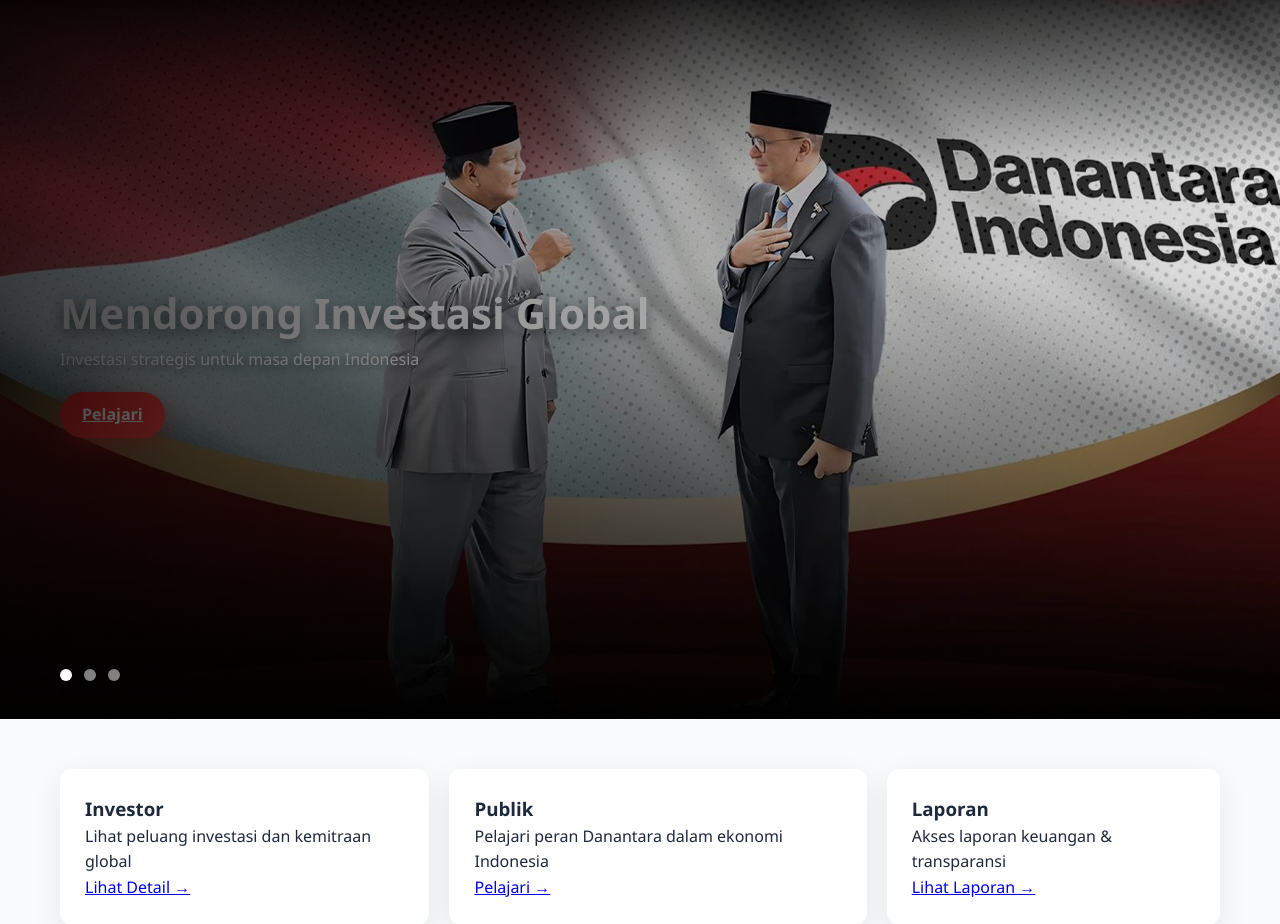
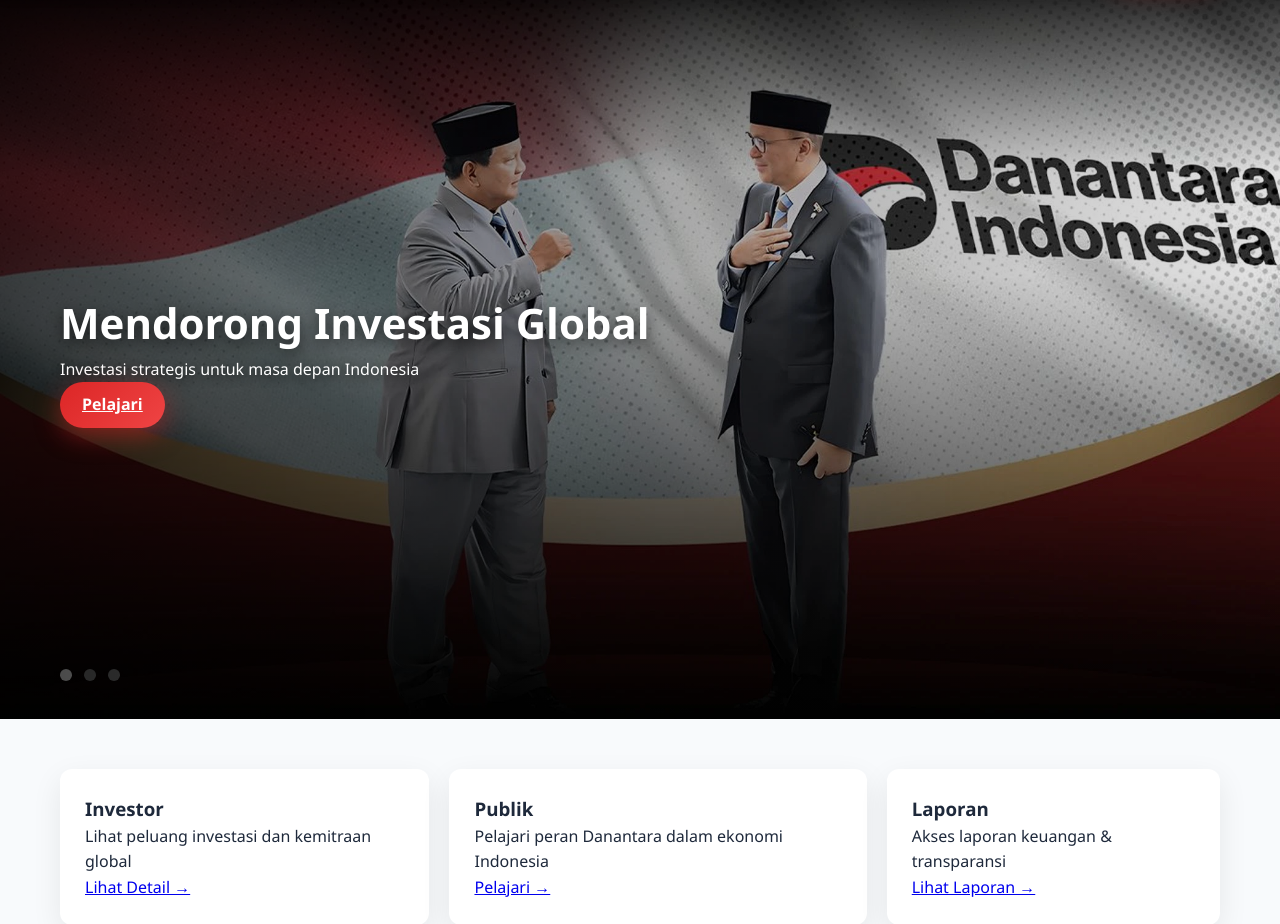
Before and after one commit to JaydenLee24/danantara-redesign, a PHP site: page / in a window 1280 px wide. Shown: the part 87-1011 px from the top of the page. Run offline with PHP 8.4, Linux system fonts and the light colour scheme.

Commit message:
Update style.css

```diff
--- a/css/style.css
+++ b/css/style.css
@@ -282,6 +282,7 @@
 
     top: 0;
     left: 0;
+    z-index: 1;
 }
 
 .slide h1 {
@@ -293,9 +294,12 @@
     color: #f1f5f9;
     text-shadow: 0 3px 10px rgba(0,0,0,0.6);
 }
+
+.slide h1,
+.slide p,
 .slide a {
-    margin-top: 20px;
-    align-self: flex-start;
+    position: relative;
+    z-index: 2;
 }
 
 .slide.active {
```
